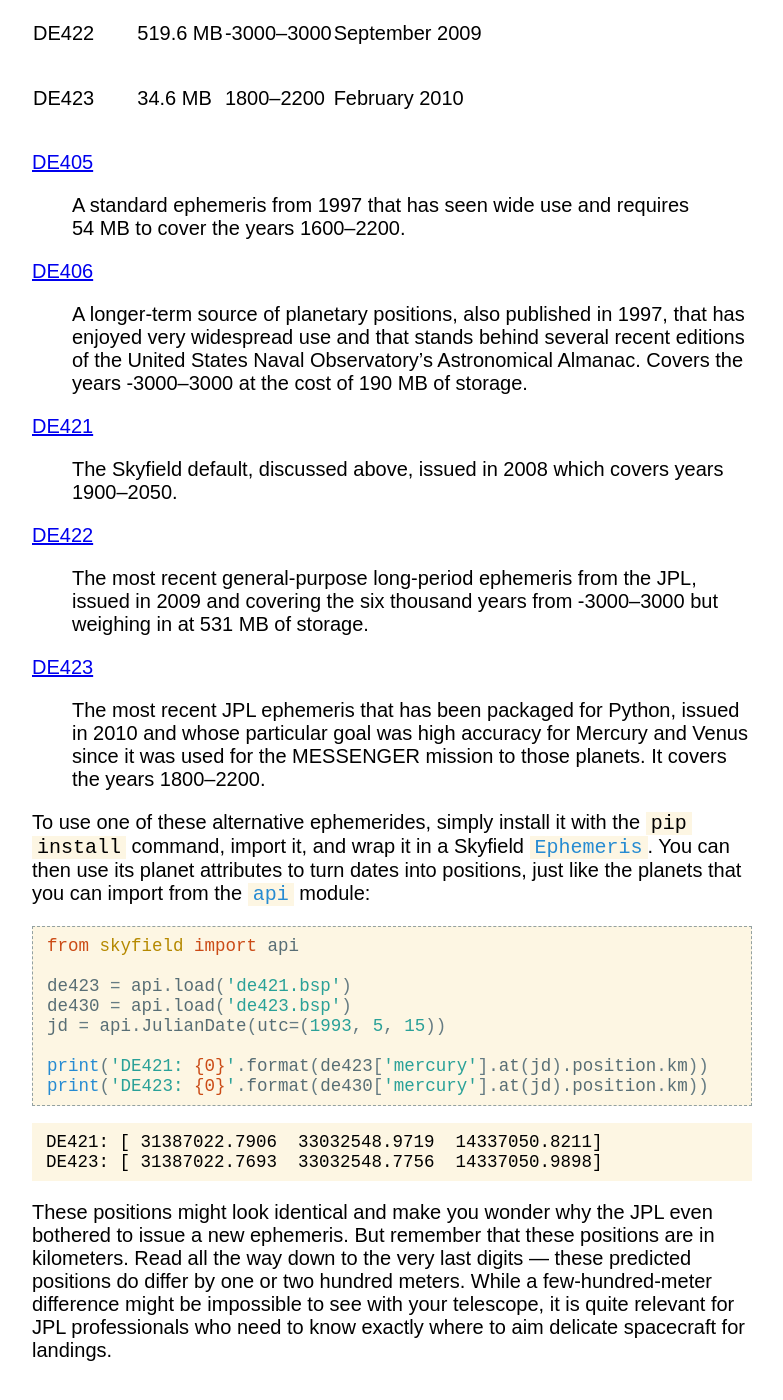
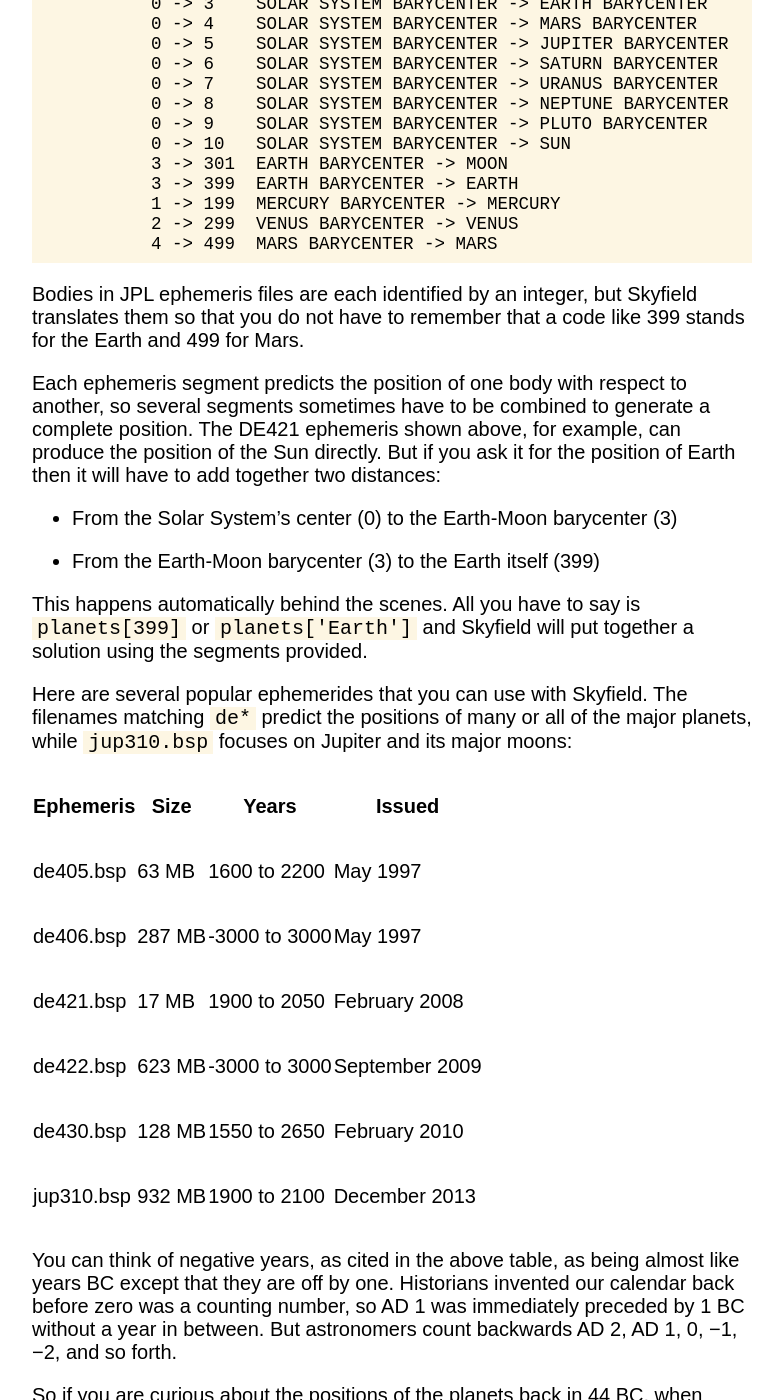
Before and after one commit to skyfielders/python-skyfield, a Sphinx documentation site: the page built from skyfield/documentation/planets.rst, in a window 1280 px wide and 1400 px high, scrolled down 733 px. Shown: the whole window, without its empty margins (248-1031 px from the left). Built offline with Sphinx 7.4.7, drawn with Linux system fonts in a browser that asks for light colours; some of the changed text lies outside the part shown.

Commit message:
Update documentation, load() for new API style
Also, give ephemeris files much nicer str() summaries.

```diff
--- a/skyfield/documentation/planets.rst
+++ b/skyfield/documentation/planets.rst
@@ -4,103 +4,107 @@
 
 .. currentmodule:: skyfield.api
 
-As you install Skyfield,
-``pip`` will also download and install
-the `de421 <https://pypi.python.org/pypi/de421>`_ package for Python.
-It provides the DE421 Jet Propulsion Laboratory ephemeris
-that lists high-precision planetary positions
-for the years 1900 through 2050.
-Its moderate 27 MB size, high accuracy, and use of very recent data
-made it the best choice for Skyfield’s default ephemeris.
+If you are interested in observing the planets,
+the Jet Propulsion Laboratory (JPL) has prepared long tables
+recording where the planets were positioned in the past
+and where they are predicted to be in the future.
+A table of positions is called an *ephemeris*
+and those supplied by the JPL are of very high accuracy.
 
-The DE421 ephemeris is used automatically
-when you import the planets from the API module:
+You can download an ephemeris by giving :func:`load()` a filename.
+
+A popular choice of ephemeris is DE421.
+It is recent, has good precision,
+was designed for general purpose use,
+and is only 17 MB in size:
 
 .. testcode::
 
     from skyfield.api import load
+    planets = load('de421.bsp')
 
-There are four other ephemerides (the plural of “ephemeris”)
-available from the Python Package Index
-that you might consider installing.
-Here is the full list:
+Once an ephemeris file has been downloaded to your current directly,
+re-running your program will simply reuse the copy on disk
+instead of downloading it all over again.
 
-=========  ======== ========== ==============
-Ephemeris    Size      Years       Issued
-=========  ======== ========== ==============
-DE405       52.1 MB  1600–2200 May 1997
-DE406      170.0 MB -3000–3000 May 1997
-DE421       13.0 MB  1900–2050 February 2008
-DE422      519.6 MB -3000–3000 September 2009
-DE423       34.6 MB  1800–2200 February 2010
-=========  ======== ========== ==============
-
-`DE405 <https://pypi.python.org/pypi/de405>`_
-  A standard ephemeris from 1997 that has seen wide use
-  and requires 54 MB to cover the years 1600–2200.
-
-`DE406 <https://pypi.python.org/pypi/de406>`_
-  A longer-term source of planetary positions, also published in 1997,
-  that has enjoyed very widespread use
-  and that stands behind several recent editions
-  of the United States Naval Observatory’s Astronomical Almanac.
-  Covers the years -3000–3000 at the cost of 190 MB of storage.
-
-`DE421 <https://pypi.python.org/pypi/de421>`_
-  The Skyfield default, discussed above,
-  issued in 2008 which covers years 1900–2050.
-
-`DE422 <https://pypi.python.org/pypi/de422>`_
-  The most recent general-purpose long-period ephemeris from the JPL,
-  issued in 2009 and covering the six thousand years
-  from -3000–3000 but weighing in at 531 MB of storage.
-
-`DE423 <https://pypi.python.org/pypi/de406>`_
-  The most recent JPL ephemeris that has been packaged for Python,
-  issued in 2010 and whose particular goal
-  was high accuracy for Mercury and Venus
-  since it was used for the MESSENGER mission to those planets.
-  It covers the years 1800–2200.
-
-To use one of these alternative ephemerides,
-simply install it with the ``pip`` ``install`` command,
-import it, and wrap it in a Skyfield :class:`~jpllib.Ephemeris`.
-You can then use its planet attributes to turn dates into positions,
-just like the planets that you can import
-from the :mod:`~api` module:
-
-.. testsetup::
-
-    import numpy as np
-    np.set_printoptions(suppress=True, precision=4)
+You can ``print()`` an ephemeris to learn which objects it supports.
 
 .. testcode::
 
-    from skyfield import api
-
-    de423 = api.load('de421.bsp')
-    de430 = api.load('de423.bsp')
-    jd = api.JulianDate(utc=(1993, 5, 15))
-
-    print('DE421: {0}'.format(de423['mercury'].at(jd).position.km))
-    print('DE423: {0}'.format(de430['mercury'].at(jd).position.km))
+    print(planets)
 
 .. testoutput::
 
-    DE421: [ 31387022.7906  33032548.9719  14337050.8211]
-    DE423: [ 31387022.7693  33032548.7756  14337050.9898]
+    SPICE kernel file 'de421.bsp' has 15 segments
+        JD 2414864.5 - JD 2471184.5  (1899-07-28 through 2053-10-08)
+              0 -> 1    SOLAR SYSTEM BARYCENTER -> MERCURY BARYCENTER
+              0 -> 2    SOLAR SYSTEM BARYCENTER -> VENUS BARYCENTER
+              0 -> 3    SOLAR SYSTEM BARYCENTER -> EARTH BARYCENTER
+              0 -> 4    SOLAR SYSTEM BARYCENTER -> MARS BARYCENTER
+              0 -> 5    SOLAR SYSTEM BARYCENTER -> JUPITER BARYCENTER
+              0 -> 6    SOLAR SYSTEM BARYCENTER -> SATURN BARYCENTER
+              0 -> 7    SOLAR SYSTEM BARYCENTER -> URANUS BARYCENTER
+              0 -> 8    SOLAR SYSTEM BARYCENTER -> NEPTUNE BARYCENTER
+              0 -> 9    SOLAR SYSTEM BARYCENTER -> PLUTO BARYCENTER
+              0 -> 10   SOLAR SYSTEM BARYCENTER -> SUN
+              3 -> 301  EARTH BARYCENTER -> MOON
+              3 -> 399  EARTH BARYCENTER -> EARTH
+              1 -> 199  MERCURY BARYCENTER -> MERCURY
+              2 -> 299  VENUS BARYCENTER -> VENUS
+              4 -> 499  MARS BARYCENTER -> MARS
 
-These positions might look identical
-and make you wonder why the JPL even bothered to issue a new ephemeris.
-But remember that these positions are in kilometers.
-Read all the way down to the very last digits —
-these predicted positions do differ by one or two hundred meters.
-While a few-hundred-meter difference
-might be impossible to see with your telescope,
-it is quite relevant for JPL professionals
-who need to know exactly where to aim delicate spacecraft for landings.
+Bodies in JPL ephemeris files are each identified by an integer,
+but Skyfield translates them so that you do not have to remember
+that a code like 399 stands for the Earth and 499 for Mars.
 
-.. testcleanup::
+Each ephemeris segment predicts the position of one body
+with respect to another,
+so several segments sometimes have to be combined
+to generate a complete position.
+The DE421 ephemeris shown above, for example,
+can produce the position of the Sun directly.
+But if you ask it for the position of Earth
+then it will have to add together two distances:
 
-    import numpy as np
-    np.set_printoptions(precision=8)
+* From the Solar System’s center (0) to the Earth-Moon barycenter (3)
+* From the Earth-Moon barycenter (3) to the Earth itself (399)
+
+This happens automatically behind the scenes.
+All you have to say is ``planets[399]`` or ``planets['Earth']``
+and Skyfield will put together a solution using the segments provided.
+
+Here are several popular ephemerides that you can use with Skyfield.
+The filenames matching ``de*``
+predict the positions of many or all of the major planets,
+while ``jup310.bsp`` focuses on Jupiter and its major moons:
+
+==========  ====== ============= ==============
+Ephemeris    Size      Years        Issued
+==========  ====== ============= ==============
+de405.bsp    63 MB  1600 to 2200 May 1997
+de406.bsp   287 MB -3000 to 3000 May 1997
+de421.bsp    17 MB  1900 to 2050 February 2008
+de422.bsp   623 MB -3000 to 3000 September 2009
+de430.bsp   128 MB  1550 to 2650 February 2010
+jup310.bsp  932 MB  1900 to 2100 December 2013
+==========  ====== ============= ==============
+
+You can think of negative years, as cited in the above table,
+as being almost like years BC except that they are off by one.
+Historians invented our calendar back before zero was a counting number,
+so AD 1 was immediately preceded by 1 BC without a year in between.
+But astronomers count backwards AD 2, AD 1, 0, −1, −2, and so forth.
+
+So if you are curious about the positions of the planets back in 44 BC,
+when Julius Caesar was assassinated,
+be careful to ask an astronomer about the year −43 instead.
+“The fault, dear Brutus, is not in our stars, but in ourselves.”
+
+Once you have loaded an ephemeris and used a statement like
+
+.. testcode::
+
+    mars = planets['Mars']
+
+to retrieve a planet, consult the chapter :doc:`positions`
+to learn about all the positions that you can use it to generate.
```
Also changed, not shown: TODO.rst (+8 -0 lines), skyfield/documentation/installation.rst (+13 -1 lines), skyfield/documentation/positions.rst (+33 -32 lines), skyfield/documentation/stars.rst (+6 -4 lines), 3 other files.
